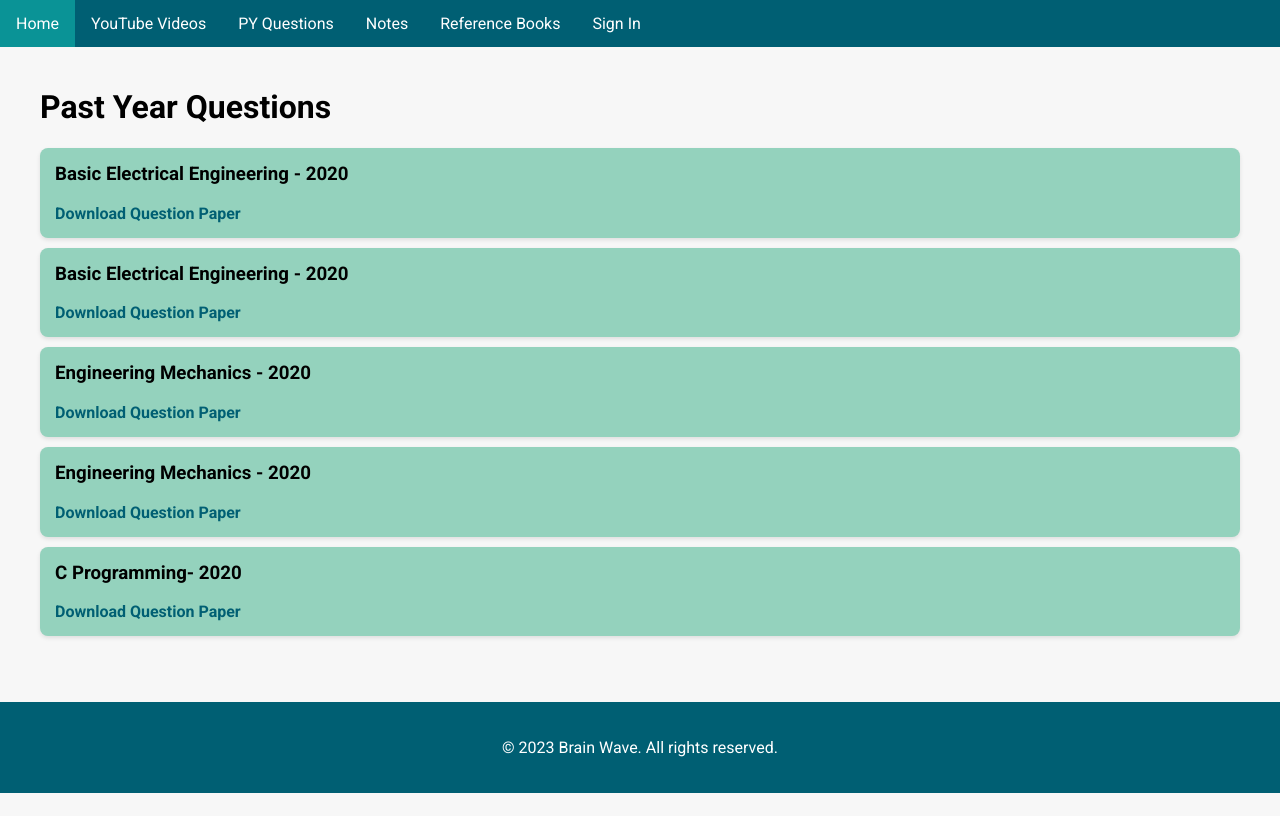
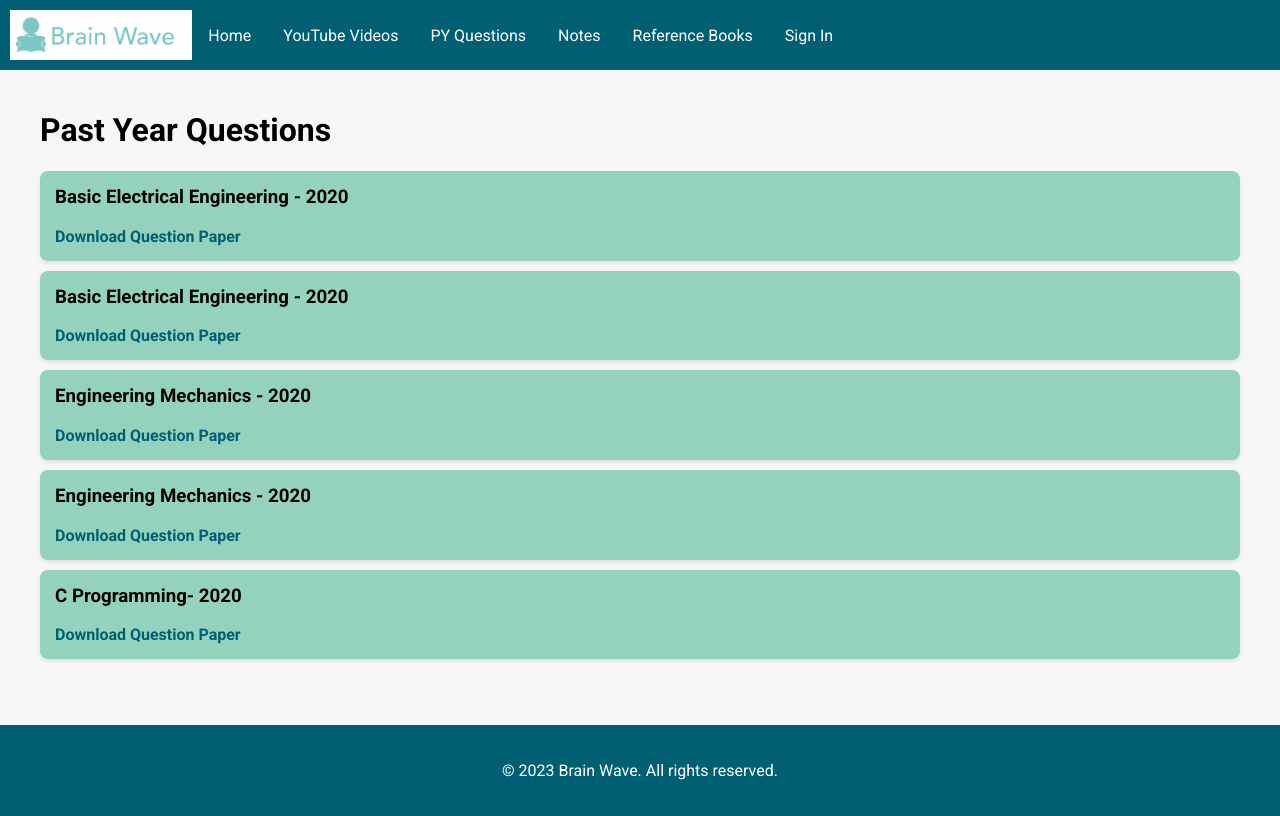
Before and after one commit to Shreyash1009/Brain-Wave---Mini-Project-1A, a plain HTML site: page past_questions.html in a window 1280 px wide. Drawn offline with Linux system fonts and the light colour scheme.

Commit message:
reolved links

```diff
--- a/past_questions.html
+++ b/past_questions.html
@@ -12,19 +12,32 @@
             padding: 0;
             background-color: #f7f7f7;
         }
+        /* Navbar styles */
         .navbar {
+            display: flex;
+            align-items: center;
             background-color: #005f73;
+            padding: 10px;
             overflow: hidden;
         }
-        .navbar a {
+        .logo {
+            display: flex;
+            align-items: center;
+        }
+        .logo img {
+            height: 50px;
+        }
+
+        /* Adjust the margin of the navbar items to the left */
+        .navbar-links a {
             float: left;
             display: block;
             color: white;
-            text-align: center;
+            text-align: right;
             padding: 14px 16px;
             text-decoration: none;
         }
-        .navbar a:hover, .navbar a:focus {
+        .navbar-links a:hover, .navbar-links a:focus {
             background-color: #0a9396;
             color: white;
         }
@@ -75,12 +88,17 @@
 </head>
 <body>
     <div class="navbar">
+        <div class="logo">
+            <img src="logo.png" alt="Brain Wave Logo">
+        </div>
+        <div class="navbar-links">
         <a href="home.html">Home</a>
         <a href="youtube_videos.html">YouTube Videos</a>
         <a href="past_questions.html">PY Questions</a>
         <a href="notes.html">Notes</a>
         <a href="reference_books.html">Reference Books</a>
-        <a href="signin.html">Sign In</a>
+        <a href="signin.html" class="signup-button">Sign In</a>
+        </div>
     </div>
 
     <div class="container">
```
Also changed, not shown: index.html (+10 -0 lines), notes.html (+21 -4 lines), reference_books.html (+21 -5 lines), signin.html (+10 -0 lines), youtube_videos.html (+21 -4 lines).
